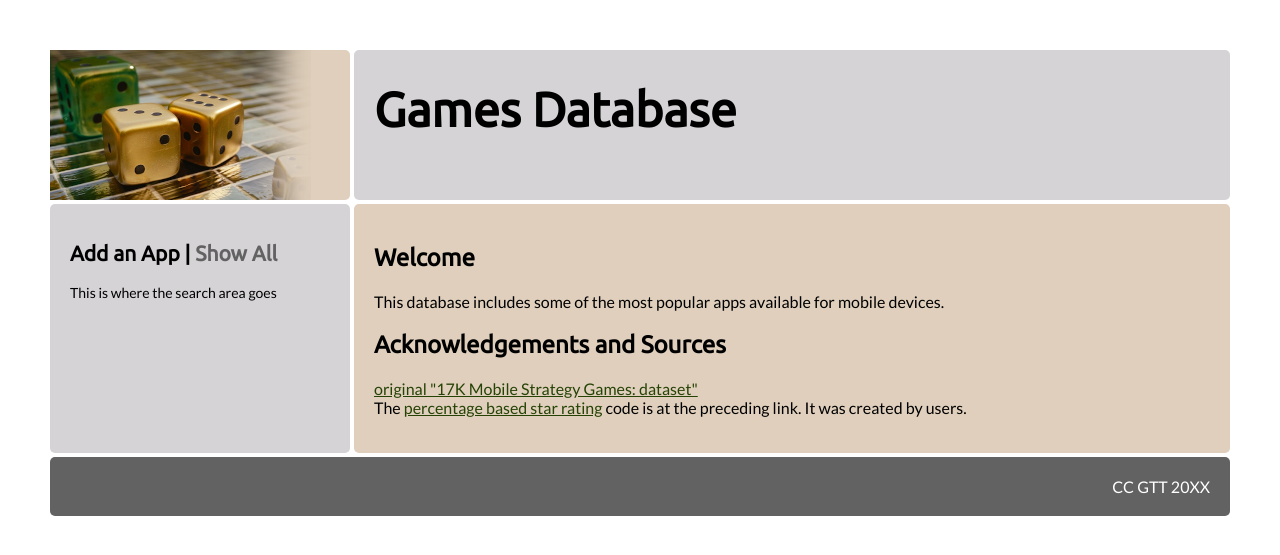
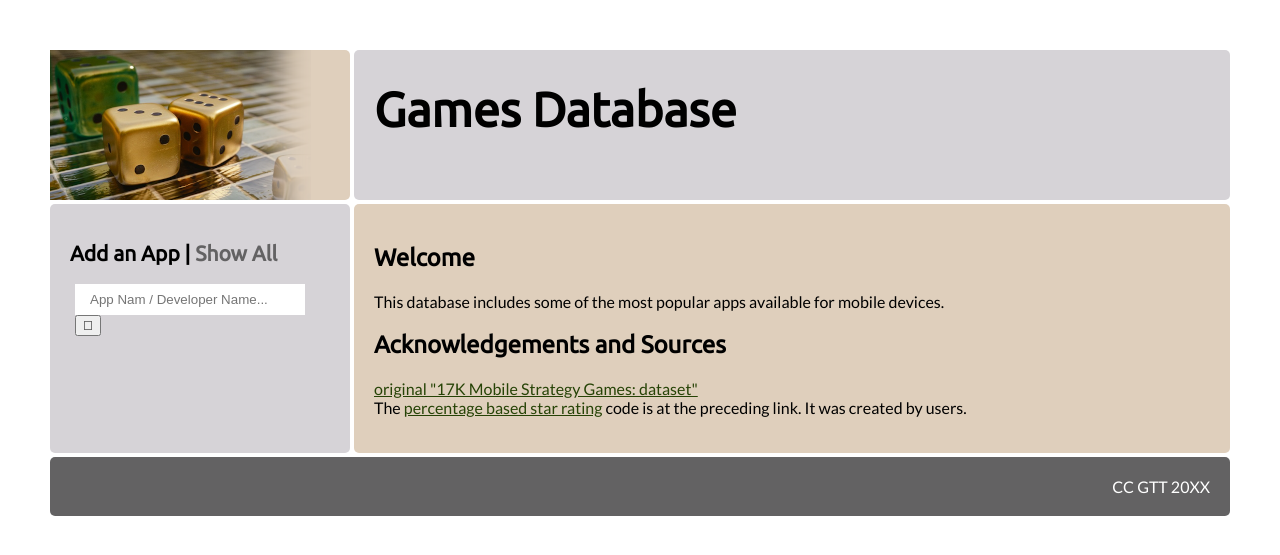
Before and after one commit to kimj9537/L2_DB_Prac_onedrive, a PHP site: page / in a window 1280 px wide. Shown: the top 555 px of the page. Run offline with PHP 8.4, Linux system fonts and the light colour scheme.

Commit message:
we r GONE

```diff
--- a/L2_db_practice_website/bottombit.php
+++ b/L2_db_practice_website/bottombit.php
@@ -1,9 +1,15 @@
-        <div class="box side">
+         <div class="box side">
 
-           <h2>Add an App |
-               <a class="side" href="showall.php">Show All</a></h2>
+               <h2>Add an App |
+                   <a class="side" href="showall.php">Show All</a></h2>
 
-           <p>This is where the search area goes
+               <form class="searchform" method="post" action="name_dev.php" enctype="multipart/form-data">
+
+                    <input class="search" type="text" name="dev_name" size="32" value="" required placeholder="App Nam / Developer Name..."/>
+
+                        <input class="submit" type="submit" name="find_game_name" value="&#xf002;" />
+
+                 </form>
 
 
         </div> <!-- / side bar -->
--- a/L2_db_practice_website/css/data_style.css
+++ b/L2_db_practice_website/css/data_style.css
@@ -169,3 +169,17 @@ a.side:hover {color:#8a1737; }
     height: 21px;
     display: block;
 }
+
+/* Side Form formatting */
+
+.searchform {
+    width: 250px;
+    margin: 5px;
+}
+
+.search {
+    padding:8px 15px;
+    background:#fff;
+    border:0px solid #dbdbdb;
+    width: 200px;
+}
```
